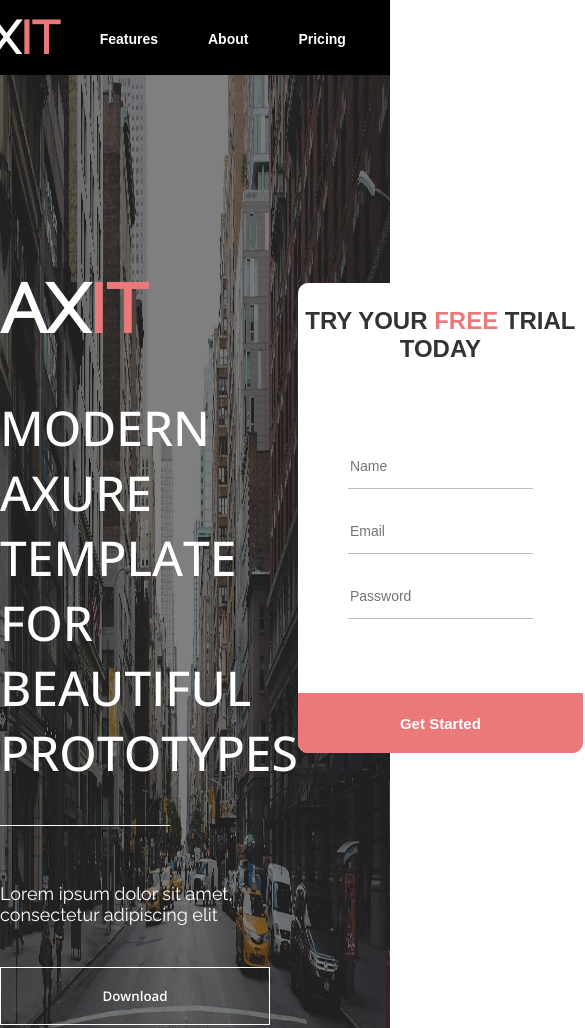
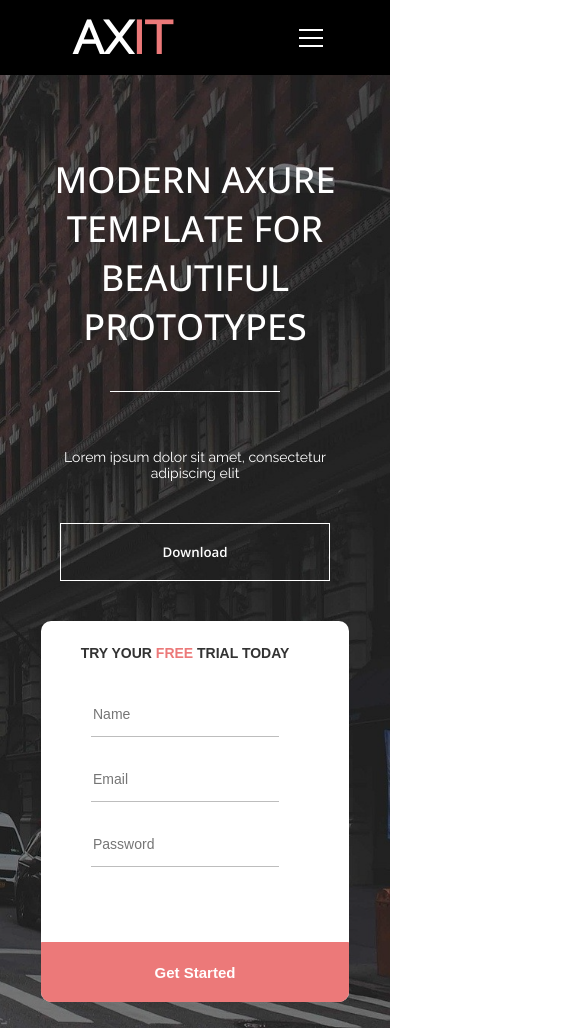
Before and after one commit to Davidyshka/Homework-7, a plain HTML site: page index.html in a window 390 px wide. Shown: the top 1028 px of the page, 585 px wide, since content can reach past the window. Drawn offline with nearby package versions, Linux system fonts and the light colour scheme.

Commit message:
adaptive tablet & phone  axit-block

```diff
--- a/css/style.css
+++ b/css/style.css
@@ -865,3 +865,164 @@ body {
   font-family: "Raleway", sans-serif;
   opacity: 0.5;
 }
+
+@media (max-width: 1024px) {
+  .container {
+    max-width: 1000px;
+  }
+
+  .axit {
+    min-height: 768px;
+  }
+
+  .axit-wrapper {
+    justify-content: space-between;
+  }
+  .axit-wrapper__one {
+    margin-left: 12%;
+  }
+  .axit-wrapper__two {
+    max-width: 398px;
+    max-height: 450px;
+    padding-right: 20px;
+  }
+  .axit-one__title {
+    font-size: 48px;
+    margin-bottom: 20px;
+  }
+
+  .axit-one__subtitle {
+    font-size: 36px;
+  }
+
+  .axit-one__miniSubtitle {
+    font-size: 14px;
+  }
+
+  .fa-brands {
+    width: 48px;
+    height: 40px;
+  }
+
+  .header-title {
+    left: 15px;
+  }
+  .sol-main__info {
+    margin-left: 20px;
+  }
+  .sol__img {
+    width: 398.21px;
+    height: 385px;
+  }
+  .sol__title {
+    font-size: 24px;
+    margin: 20px 0;
+  }
+  .sol__subtitle {
+    font-size: 14px;
+  }
+
+  .customers-manager__text {
+    max-width: 317px;
+  }
+
+  .contact-form__wrapper input {
+    max-width: 470px;
+  }
+}
+
+@media (max-width: 640px) {
+  .container {
+    max-width: 500px;
+  }
+
+  .white-underline-left::after {
+    left: 50%;
+    transform: translateX(-50%);
+  }
+
+  .header-container {
+    justify-content: space-around;
+  }
+  .header-wrapper {
+    display: none;
+  }
+
+  .header-title {
+    left: 6%;
+  }
+
+  .axit {
+    max-height: 1005px;
+    background-size: cover;
+    background-position: right;
+    padding-top: 0px;
+  }
+
+  .axit-wrapper {
+    flex-direction: column;
+    justify-content: center;
+  }
+
+  .axit-wrapper__one {
+    justify-content: center;
+    align-items: center;
+    text-align: center;
+    margin-left: 0;
+  }
+
+  .axit-one__btn {
+    margin-bottom: 40px;
+  }
+
+  .axit-one__title {
+    display: none;
+  }
+
+  .axit-one__subtitle {
+    margin-top: 80px;
+  }
+  .axit-wrapper__two {
+    max-width: 288px;
+    max-height: 381px;
+    margin: 0 auto 50px auto;
+  }
+
+  .axit-two__title {
+    margin-bottom: 20px;
+    font-size: 14px;
+  }
+
+  .burger {
+    height: 18px;
+    display: flex;
+    flex-direction: column;
+    justify-content: space-between;
+  }
+
+  .burger-item {
+    width: 24px;
+    height: 2px;
+    background-color: #fff;
+  }
+
+  .social-container {
+    flex-direction: column;
+    align-items: center;
+    background-color: #f8efef;
+  }
+
+  .social-wrapper__title {
+    text-align: center;
+    padding: 35px 0 13px 0;
+  }
+
+  .social-wrapper__subtitle {
+    text-align: center;
+    margin-bottom: 42px;
+  }
+
+  .social-media {
+    padding-bottom: 50px;
+  }
+}
--- a/index.html
+++ b/index.html
@@ -29,6 +29,11 @@
           <div class="header-wrapper__item"><a href="#">Reviews</a></div>
           <div class="header-wrapper__item"><a href="#">Contact</a></div>
         </div>
+        <div class="burger">
+          <span class="burger-item"></span>
+          <span class="burger-item"></span>
+          <span class="burger-item"></span>
+        </div>
       </div>
     </header>
 
@@ -38,9 +43,9 @@
           <div class="axit-wrapper__one">
             <div class="axit-one__title">AX<span>IT</span></div>
             <div class="axit-one__subtitle white-underline-left">
-              MODERN AXURE TEMPLATE<br />
-              FOR BEAUTIFUL<br />
-              PROTOTYPES
+              MODERN AXURE<br />
+              TEMPLATE FOR<br />
+              BEAUTIFUL PROTOTYPES
             </div>
             <div class="axit-one__miniSubtitle">
               Lorem ipsum dolor sit amet, consectetur adipiscing elit
```
